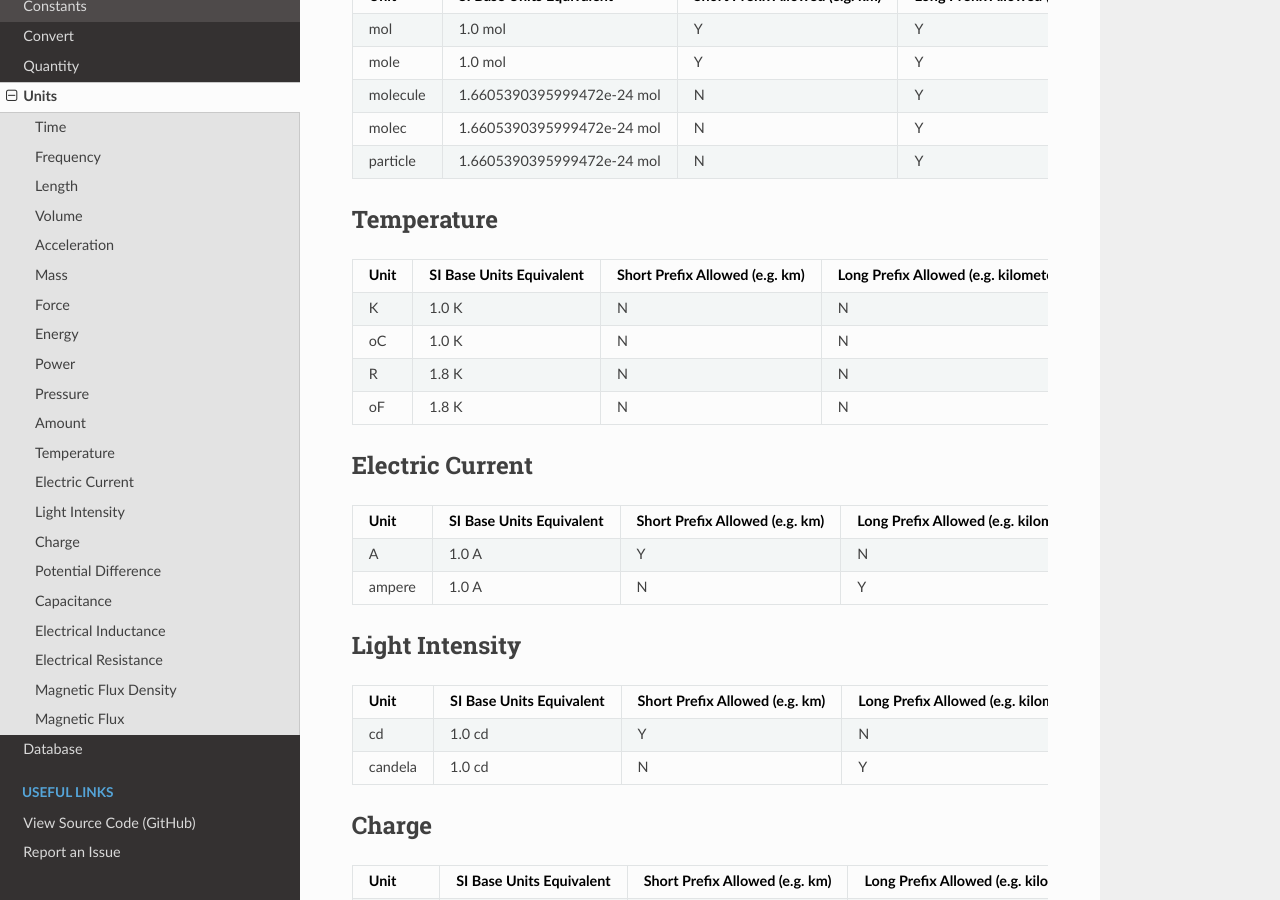
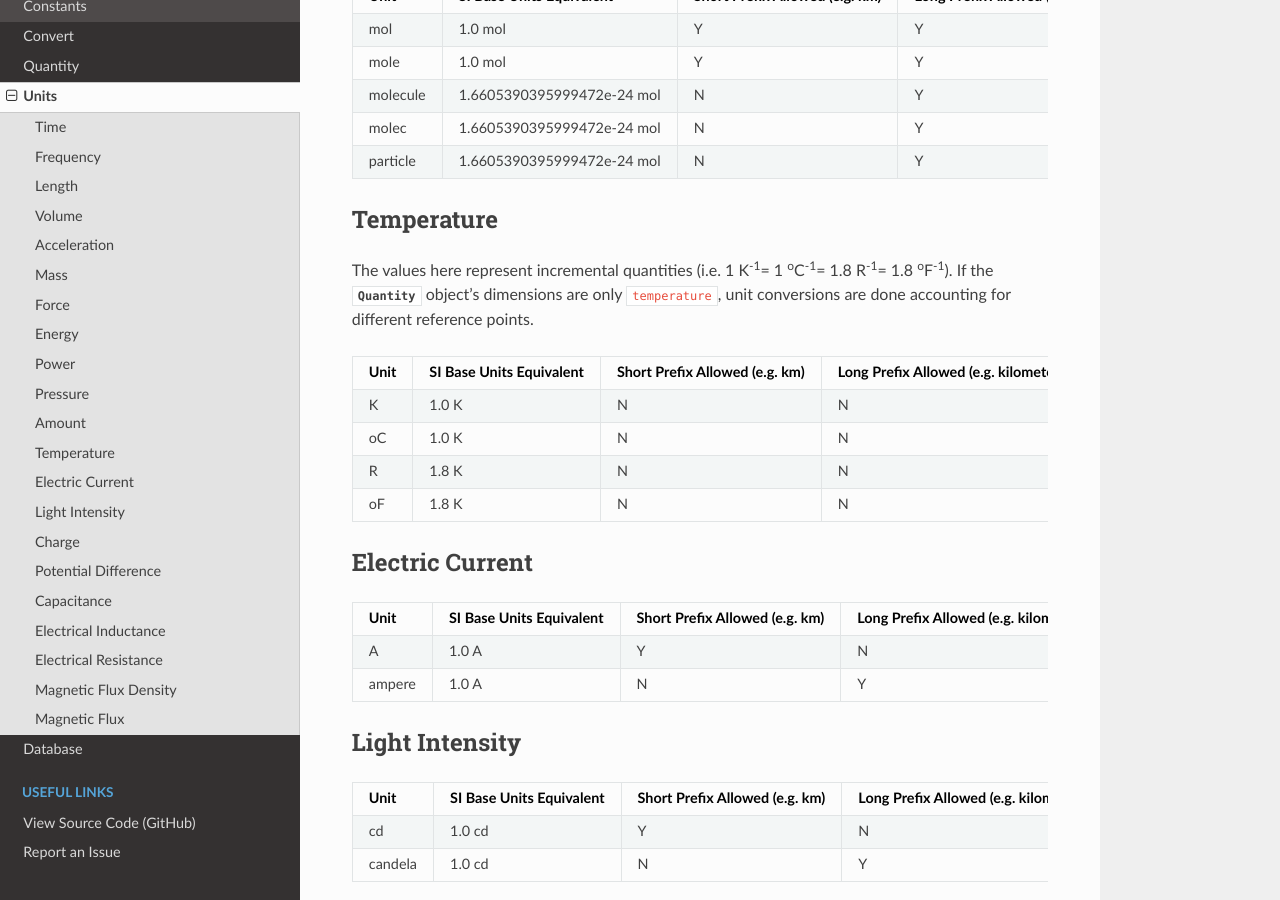
Before and after one commit to VlachosGroup/vunits, a Sphinx documentation site: the page built from docs/source/unit_tables.rst, in a window 1280 px wide and 900 px high, scrolled down 3231 px. Built offline with Sphinx 7.4.7 and the Read the Docs theme 2.0.0, drawn with Linux system fonts in a browser that asks for light colours.

Commit message:
Minor update to documentation.

```diff
--- a/docs/source/unit_tables.rst
+++ b/docs/source/unit_tables.rst
@@ -205,6 +205,12 @@ Amount
 Temperature
 -----------
 
+The values here represent incremental quantities
+(i.e. 1 K\ :sup:`-1`\ = 1 \ :sup:`o`\ C\ :sup:`-1`\ = 1.8 R\ :sup:`-1`\ = 1.8
+\ :sup:`o`\ F\ :sup:`-1`\ ). If the :class:`~vunits.quantity.Quantity` object's
+dimensions are only ``temperature``, unit conversions are done accounting for
+different reference points.
+
 +------+--------------------------+--------------------------------+--------------------------------------+------------------------------+
 | Unit | SI Base Units Equivalent | Short Prefix Allowed (e.g. km) | Long Prefix Allowed (e.g. kilometer) | Plural Allowed (e.g. meters) |
 +======+==========================+================================+======================================+==============================+
```
